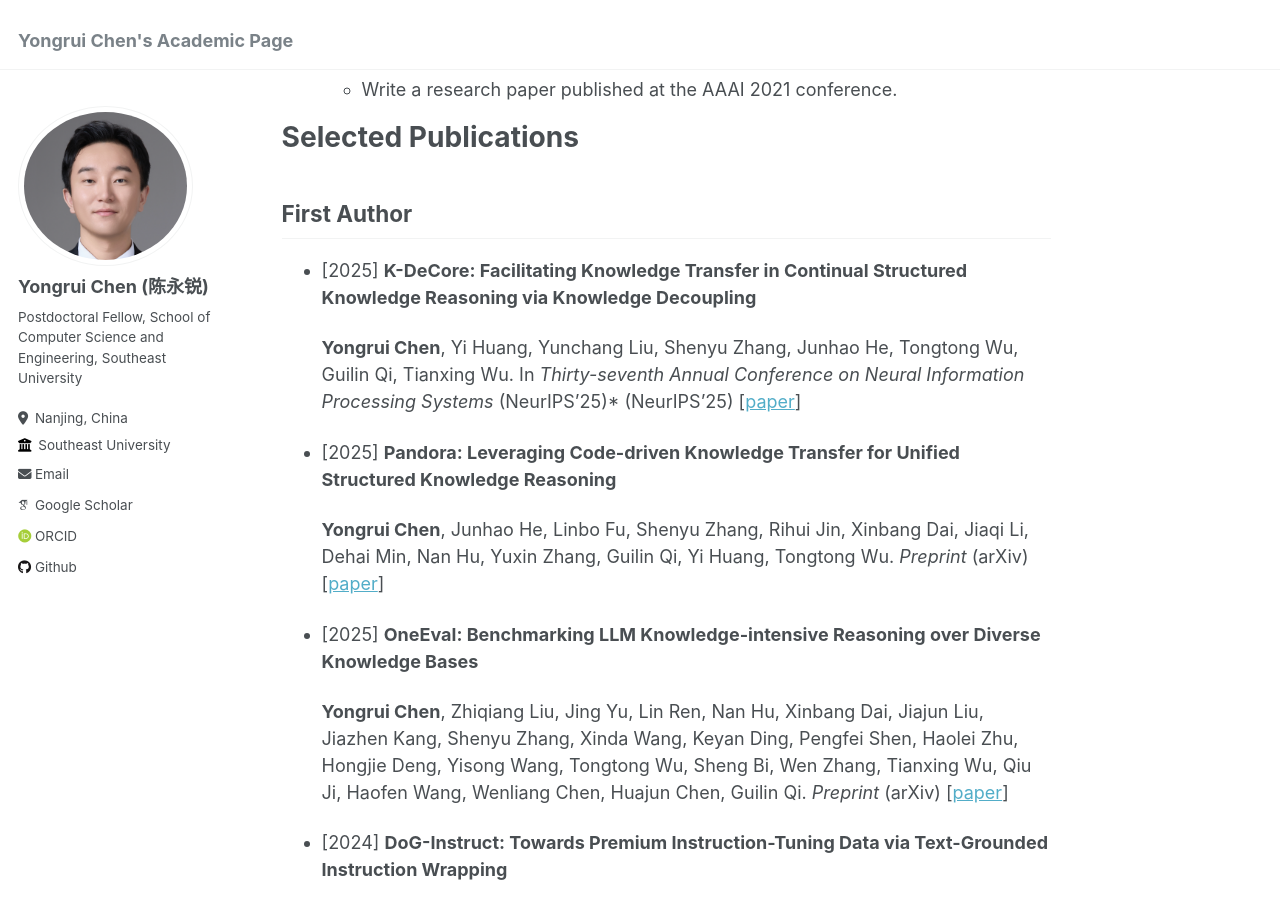
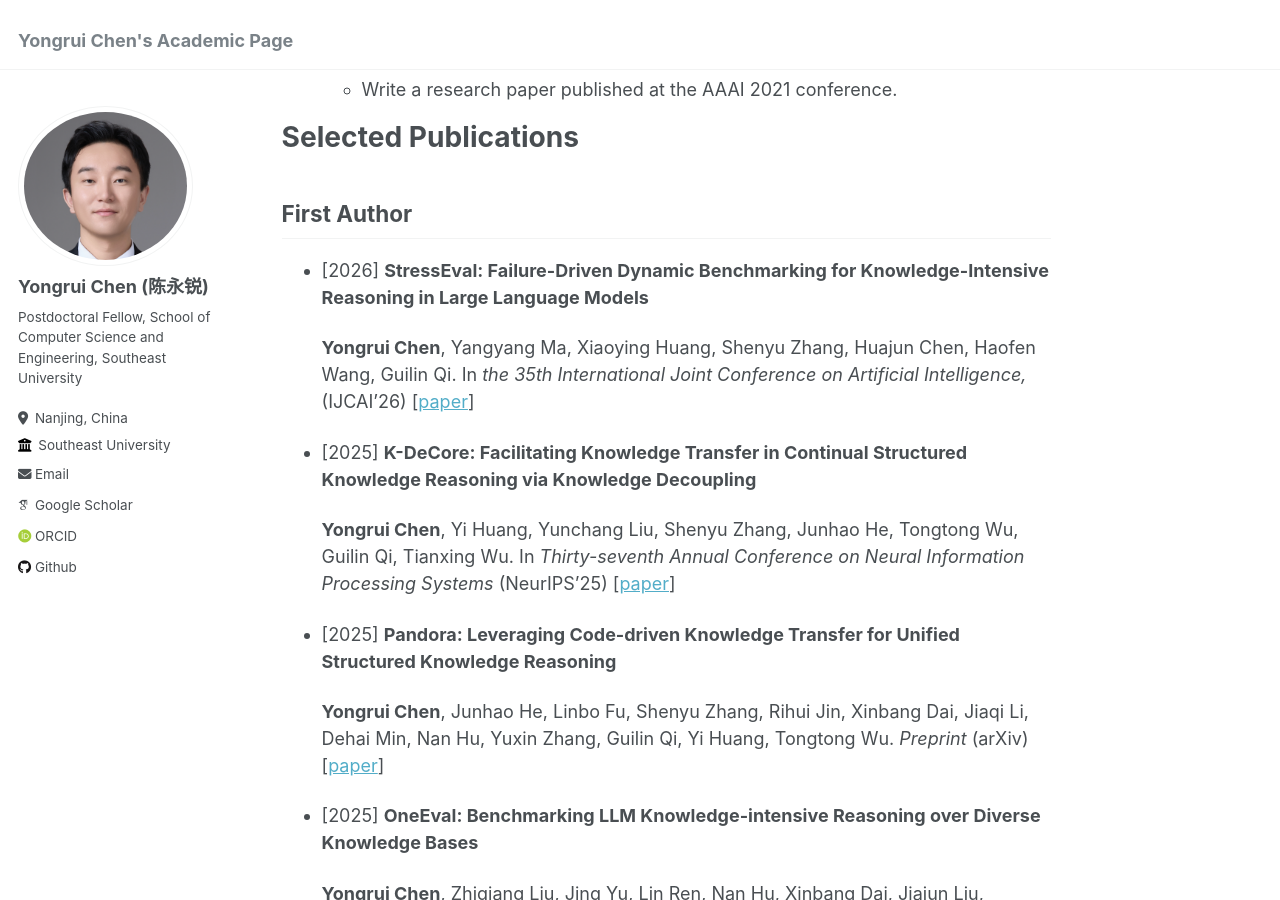
Before and after one commit to Bahuia/bahuia.github.io, a Jekyll site: the page built from _pages/about.md, in a window 1280 px wide and 900 px high, scrolled down 1145 px. Built offline with Jekyll 4.4.1, drawn with Linux system fonts in a browser that asks for light colours; some web fonts are replaced.

Commit message:
add ijcai26

```diff
--- a/_pages/about.md
+++ b/_pages/about.md
@@ -50,11 +50,16 @@ Selected Publications
 
 First Author
 ------
+* [2026] **StressEval: Failure-Driven Dynamic Benchmarking for Knowledge-Intensive Reasoning in Large Language Models**
+
+    **Yongrui Chen**, Yangyang Ma, Xiaoying Huang, Shenyu Zhang, Huajun Chen, Haofen Wang, Guilin Qi.
+    In *the 35th International Joint Conference on Artificial Intelligence,* (IJCAI'26) [[paper](https://arxiv.org/abs/2605.01939)]
+
 
 * [2025] **K-DeCore: Facilitating Knowledge Transfer in Continual Structured Knowledge Reasoning via Knowledge Decoupling**
 
     **Yongrui Chen**, Yi Huang, Yunchang Liu, Shenyu Zhang, Junhao He, Tongtong Wu, Guilin Qi, Tianxing Wu.
-    In *Thirty-seventh Annual Conference on Neural Information Processing Systems* (NeurIPS'25)* (NeurIPS'25) [[paper](https://arxiv.org/pdf/2509.16929)]
+    In *Thirty-seventh Annual Conference on Neural Information Processing Systems* (NeurIPS'25) [[paper](https://arxiv.org/pdf/2509.16929)]
 
 * [2025] **Pandora: Leveraging Code-driven Knowledge Transfer for Unified Structured Knowledge Reasoning**
 
```
